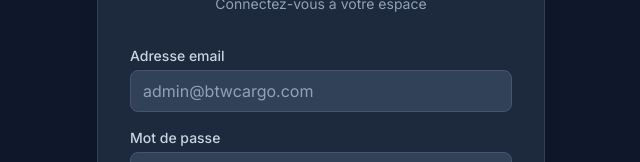
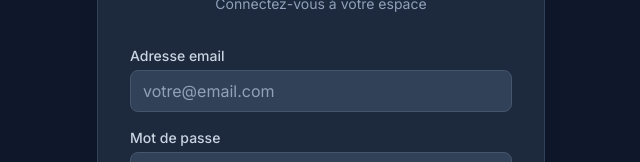
Before and after one commit to MacFly-99/BTW-Cargo, a Next.js app: page /login in a window 1280 px wide. Shown: the part 314-476 px from the top of the page, without its empty margins (319-959 px from the left). Built offline with nearby package versions, Linux system fonts and the light colour scheme; no server answers.

Commit message:
Change login placeholder

```diff
--- a/src/app/login/page.tsx
+++ b/src/app/login/page.tsx
@@ -43,7 +43,7 @@
                 required
                 disabled={isPending}
                 className="mt-1 block w-full rounded-lg border border-slate-600 bg-slate-700 px-3 py-2 text-white placeholder-slate-400 focus:border-blue-500 focus:outline-none focus:ring-1 focus:ring-blue-500 disabled:opacity-50"
-                placeholder="admin@btwcargo.com"
+                placeholder="votre@email.com"
               />
             </div>
             <div>
```
